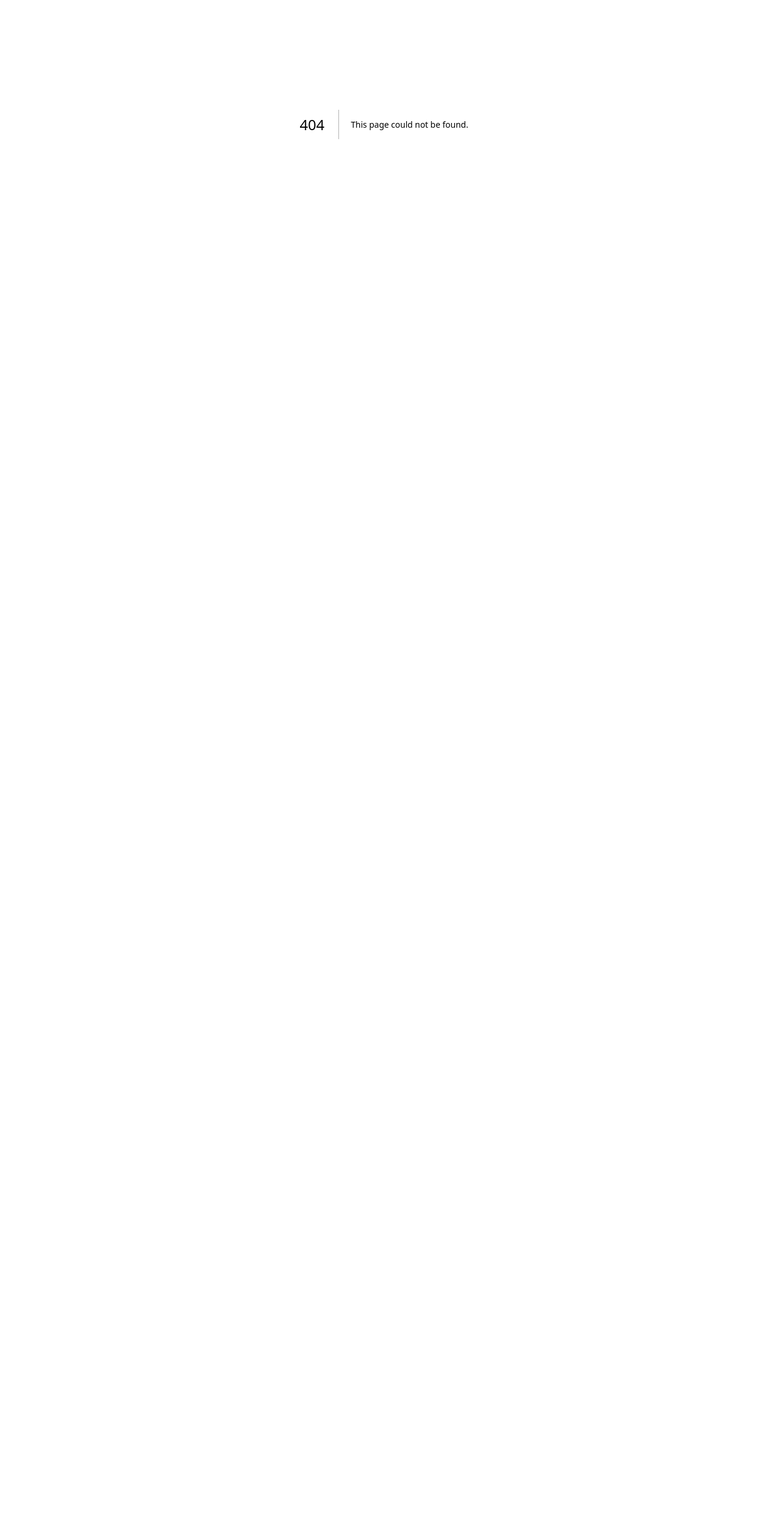
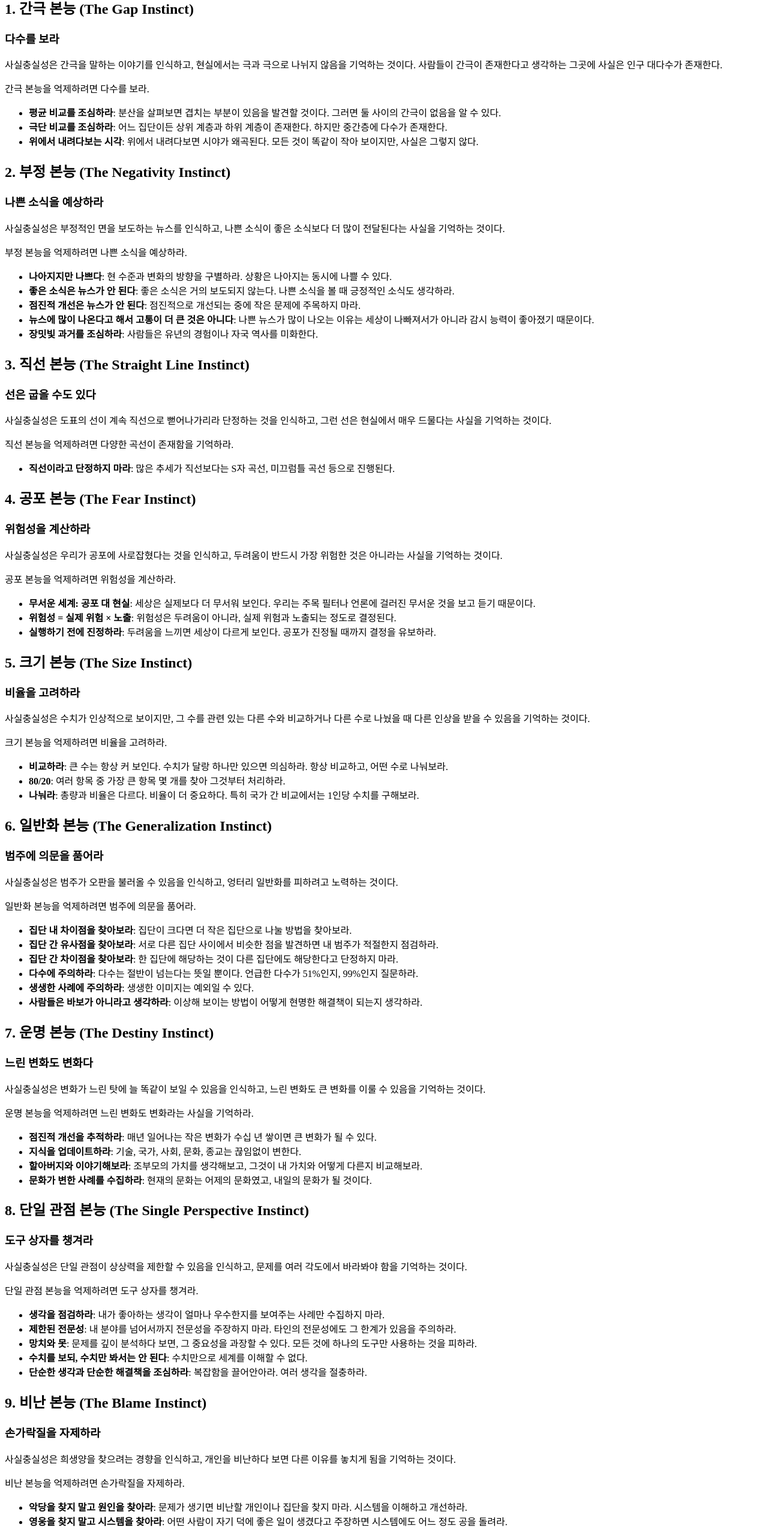
Before and after one commit to sysmae/principles, a Next.js app: page /life/reality/6 in a window 1280 px wide. Before the commit this address had no page. Shown: the part 193-2759 px from the top of the page at 60% size. Before the commit the page ends 800 px from the top, so only its background shows below. Built offline with nearby package versions, Linux system fonts and the light colour scheme.

Commit message:
팩트풀니스

```diff
--- /dev/null
+++ b/pages/life/reality/6.mdx
@@ -0,0 +1,102 @@
+# 사실충실성(팩트풀니스)를 실천하라
+
+## 극적인 본능과 과도하게 극적인 세계관을 버리고, 사실에 근거한 세계관을 발전시켜라.
+우물 안에 계속 갇혀 살기보다는 올바르게 살기 위해 세계관을 바꿔라. 본능적 반응 대신 비판적 사고를 하라.
+
+## 1. 간극 본능 (The Gap Instinct)
+### 다수를 보라
+사실충실성은 간극을 말하는 이야기를 인식하고, 현실에서는 극과 극으로 나뉘지 않음을 기억하는 것이다. 사람들이 간극이 존재한다고 생각하는 그곳에 사실은 인구 대다수가 존재한다.
+
+간극 본능을 억제하려면 다수를 보라.
+- **평균 비교를 조심하라**: 분산을 살펴보면 겹치는 부분이 있음을 발견할 것이다. 그러면 둘 사이의 간극이 없음을 알 수 있다.
+- **극단 비교를 조심하라**: 어느 집단이든 상위 계층과 하위 계층이 존재한다. 하지만 중간층에 다수가 존재한다.
+- **위에서 내려다보는 시각**: 위에서 내려다보면 시야가 왜곡된다. 모든 것이 똑같이 작아 보이지만, 사실은 그렇지 않다.
+
+## 2. 부정 본능 (The Negativity Instinct)
+### 나쁜 소식을 예상하라
+사실충실성은 부정적인 면을 보도하는 뉴스를 인식하고, 나쁜 소식이 좋은 소식보다 더 많이 전달된다는 사실을 기억하는 것이다.
+
+부정 본능을 억제하려면 나쁜 소식을 예상하라.
+- **나아지지만 나쁘다**: 현 수준과 변화의 방향을 구별하라. 상황은 나아지는 동시에 나쁠 수 있다.
+- **좋은 소식은 뉴스가 안 된다**: 좋은 소식은 거의 보도되지 않는다. 나쁜 소식을 볼 때 긍정적인 소식도 생각하라.
+- **점진적 개선은 뉴스가 안 된다**: 점진적으로 개선되는 중에 작은 문제에 주목하지 마라.
+- **뉴스에 많이 나온다고 해서 고통이 더 큰 것은 아니다**: 나쁜 뉴스가 많이 나오는 이유는 세상이 나빠져서가 아니라 감시 능력이 좋아졌기 때문이다.
+- **장밋빛 과거를 조심하라**: 사람들은 유년의 경험이나 자국 역사를 미화한다.
+
+## 3. 직선 본능 (The Straight Line Instinct)
+### 선은 굽을 수도 있다
+사실충실성은 도표의 선이 계속 직선으로 뻗어나가리라 단정하는 것을 인식하고, 그런 선은 현실에서 매우 드물다는 사실을 기억하는 것이다.
+
+직선 본능을 억제하려면 다양한 곡선이 존재함을 기억하라.
+- **직선이라고 단정하지 마라**: 많은 추세가 직선보다는 S자 곡선, 미끄럼틀 곡선 등으로 진행된다.
+
+## 4. 공포 본능 (The Fear Instinct)
+### 위험성을 계산하라
+사실충실성은 우리가 공포에 사로잡혔다는 것을 인식하고, 두려움이 반드시 가장 위험한 것은 아니라는 사실을 기억하는 것이다.
+
+공포 본능을 억제하려면 위험성을 계산하라.
+- **무서운 세계: 공포 대 현실**: 세상은 실제보다 더 무서워 보인다. 우리는 주목 필터나 언론에 걸러진 무서운 것을 보고 듣기 때문이다.
+- **위험성 = 실제 위험 × 노출**: 위험성은 두려움이 아니라, 실제 위험과 노출되는 정도로 결정된다.
+- **실행하기 전에 진정하라**: 두려움을 느끼면 세상이 다르게 보인다. 공포가 진정될 때까지 결정을 유보하라.
+
+## 5. 크기 본능 (The Size Instinct)
+### 비율을 고려하라
+사실충실성은 수치가 인상적으로 보이지만, 그 수를 관련 있는 다른 수와 비교하거나 다른 수로 나눴을 때 다른 인상을 받을 수 있음을 기억하는 것이다.
+
+크기 본능을 억제하려면 비율을 고려하라.
+- **비교하라**: 큰 수는 항상 커 보인다. 수치가 달랑 하나만 있으면 의심하라. 항상 비교하고, 어떤 수로 나눠보라.
+- **80/20**: 여러 항목 중 가장 큰 항목 몇 개를 찾아 그것부터 처리하라.
+- **나눠라**: 총량과 비율은 다르다. 비율이 더 중요하다. 특히 국가 간 비교에서는 1인당 수치를 구해보라.
+
+## 6. 일반화 본능 (The Generalization Instinct)
+### 범주에 의문을 품어라
+사실충실성은 범주가 오판을 불러올 수 있음을 인식하고, 엉터리 일반화를 피하려고 노력하는 것이다.
+
+일반화 본능을 억제하려면 범주에 의문을 품어라.
+- **집단 내 차이점을 찾아보라**: 집단이 크다면 더 작은 집단으로 나눌 방법을 찾아보라.
+- **집단 간 유사점을 찾아보라**: 서로 다른 집단 사이에서 비슷한 점을 발견하면 내 범주가 적절한지 점검하라.
+- **집단 간 차이점을 찾아보라**: 한 집단에 해당하는 것이 다른 집단에도 해당한다고 단정하지 마라.
+- **다수에 주의하라**: 다수는 절반이 넘는다는 뜻일 뿐이다. 언급한 다수가 51%인지, 99%인지 질문하라.
+- **생생한 사례에 주의하라**: 생생한 이미지는 예외일 수 있다.
+- **사람들은 바보가 아니라고 생각하라**: 이상해 보이는 방법이 어떻게 현명한 해결책이 되는지 생각하라.
+
+## 7. 운명 본능 (The Destiny Instinct)
+### 느린 변화도 변화다
+사실충실성은 변화가 느린 탓에 늘 똑같이 보일 수 있음을 인식하고, 느린 변화도 큰 변화를 이룰 수 있음을 기억하는 것이다.
+
+운명 본능을 억제하려면 느린 변화도 변화라는 사실을 기억하라.
+- **점진적 개선을 추적하라**: 매년 일어나는 작은 변화가 수십 년 쌓이면 큰 변화가 될 수 있다.
+- **지식을 업데이트하라**: 기술, 국가, 사회, 문화, 종교는 끊임없이 변한다.
+- **할아버지와 이야기해보라**: 조부모의 가치를 생각해보고, 그것이 내 가치와 어떻게 다른지 비교해보라.
+- **문화가 변한 사례를 수집하라**: 현재의 문화는 어제의 문화였고, 내일의 문화가 될 것이다.
+
+## 8. 단일 관점 본능 (The Single Perspective Instinct)
+### 도구 상자를 챙겨라
+사실충실성은 단일 관점이 상상력을 제한할 수 있음을 인식하고, 문제를 여러 각도에서 바라봐야 함을 기억하는 것이다.
+
+단일 관점 본능을 억제하려면 도구 상자를 챙겨라.
+- **생각을 점검하라**: 내가 좋아하는 생각이 얼마나 우수한지를 보여주는 사례만 수집하지 마라.
+- **제한된 전문성**: 내 분야를 넘어서까지 전문성을 주장하지 마라. 타인의 전문성에도 그 한계가 있음을 주의하라.
+- **망치와 못**: 문제를 깊이 분석하다 보면, 그 중요성을 과장할 수 있다. 모든 것에 하나의 도구만 사용하는 것을 피하라.
+- **수치를 보되, 수치만 봐서는 안 된다**: 수치만으로 세계를 이해할 수 없다.
+- **단순한 생각과 단순한 해결책을 조심하라**: 복잡함을 끌어안아라. 여러 생각을 절충하라.
+
+## 9. 비난 본능 (The Blame Instinct)
+### 손가락질을 자제하라
+사실충실성은 희생양을 찾으려는 경향을 인식하고, 개인을 비난하다 보면 다른 이유를 놓치게 됨을 기억하는 것이다.
+
+비난 본능을 억제하려면 손가락질을 자제하라.
+- **악당을 찾지 말고 원인을 찾아라**: 문제가 생기면 비난할 개인이나 집단을 찾지 마라. 시스템을 이해하고 개선하라.
+- **영웅을 찾지 말고 시스템을 찾아라**: 어떤 사람이 자기 덕에 좋은 일이 생겼다고 주장하면 시스템에도 어느 정도 공을 돌려라.
+
+## 10. 다급함 본능 (The Urgency Instinct)
+### 하나씩 차근차근 행동하라
+사실충실성은 다급
+
+하게 느껴지는 결정을 인식하고, 다급히 결정해야 하는 경우는 드물다는 것을 기억하는 것이다.
+
+다급함 본능을 억제하려면 하나씩 차근차근 행동하라.
+- **심호흡을 하라**: 다급함 본능이 발동하면 분석적 사고가 멈춘다. 시간을 갖고 정보를 더 찾아보라.
+- **데이터를 고집하라**: 다급하고 중요하다면 잘 따져봐야 한다.
+- **점쟁이를 조심하라**: 미래 예측은 늘 불확실하다. 가능한 모든 시나리오를 요청하라.
+- **극적 조치를 경계하라**: 단계적이고 현실적인 개선과 그 영향력에 대해 평가하라.
--- a/pages/life/reality/_meta.json
+++ b/pages/life/reality/_meta.json
@@ -3,5 +3,6 @@
   "2":"신뢰도에 가중치를 두는 의사결정을 하라",
   "3":"의사결정을 체계화하라",
   "4":"합리적으로 되려고 노력하라",
-  "5":"변하지 않는 것들을 기준으로 판단하라"
+  "5":"변하지 않는 것들을 기준으로 판단하라",
+  "6":"사실충실성을 실천하라"
 }
```
